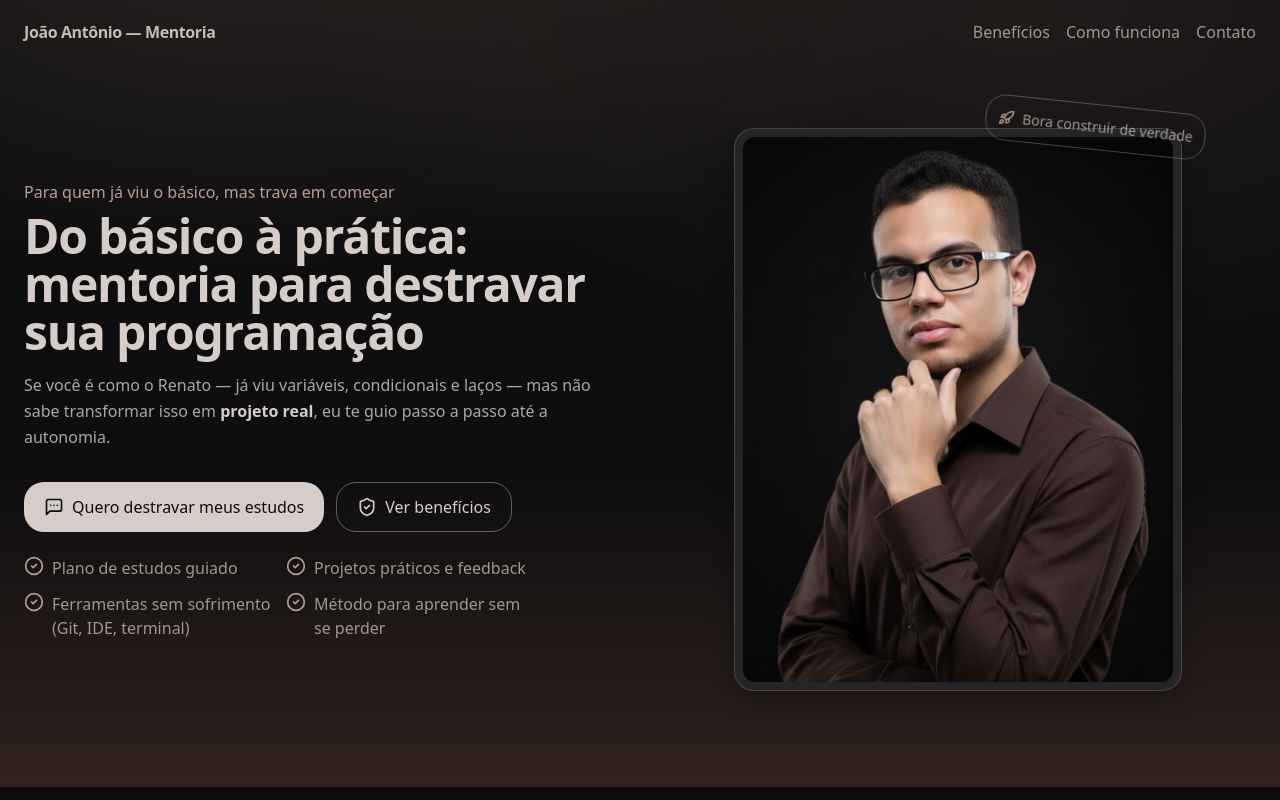
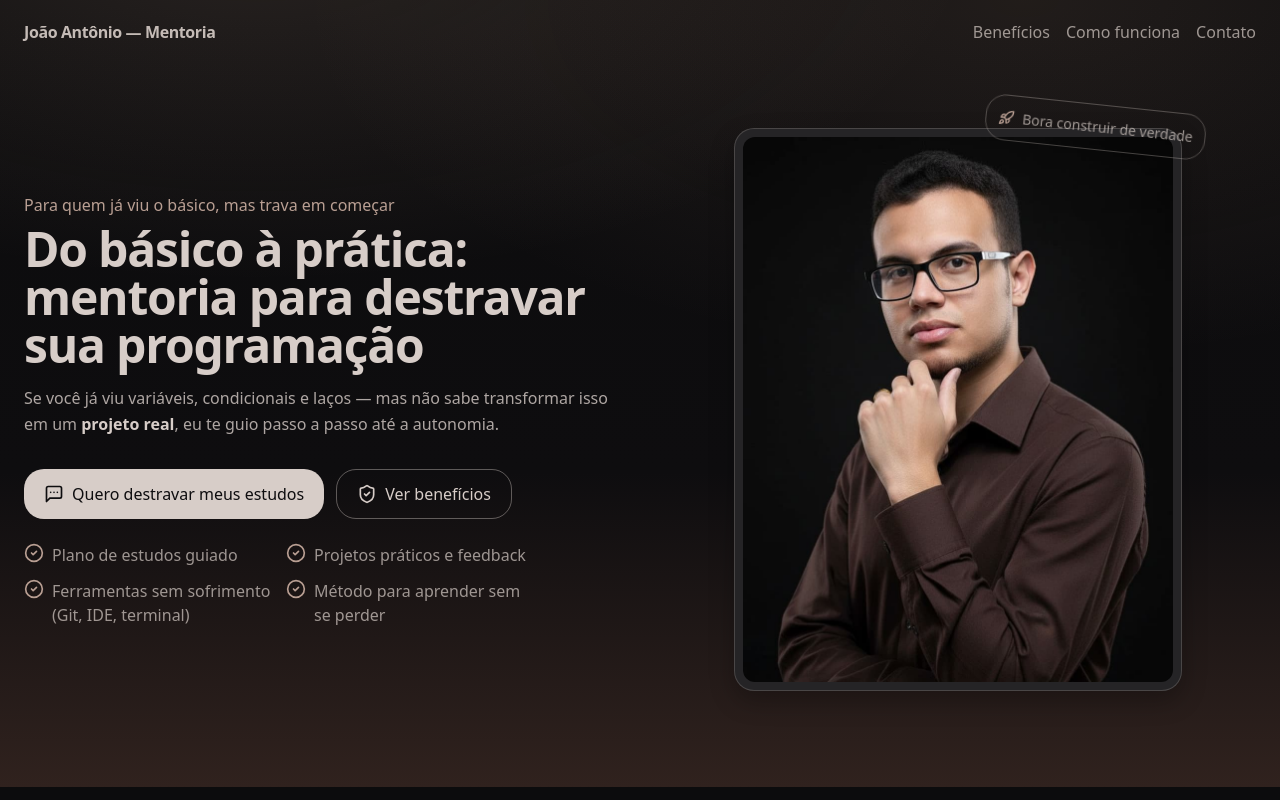
Before and after one commit to juaoantonio/mentoria-landing, a React (Vite) app: page / in a window 1280 px wide. Shown: the top 800 px of the page. Built offline with nearby package versions, Linux system fonts and the light colour scheme.

Commit message:
refactor: change hero call text

```diff
--- a/src/App.tsx
+++ b/src/App.tsx
@@ -110,8 +110,8 @@ function Hero() {
                             Do básico à prática: mentoria para destravar sua programação
                         </h1>
                         <p className="mt-4 text-buff/80 leading-relaxed">
-                            Se você é como o Renato — já viu variáveis, condicionais e laços — mas não sabe transformar
-                            isso em
+                            Se você já viu variáveis, condicionais e laços — mas não sabe transformar
+                            isso em um
                             <span className="font-semibold text-buff"> projeto real</span>, eu te guio passo a passo até
                             a autonomia.
                         </p>
```
